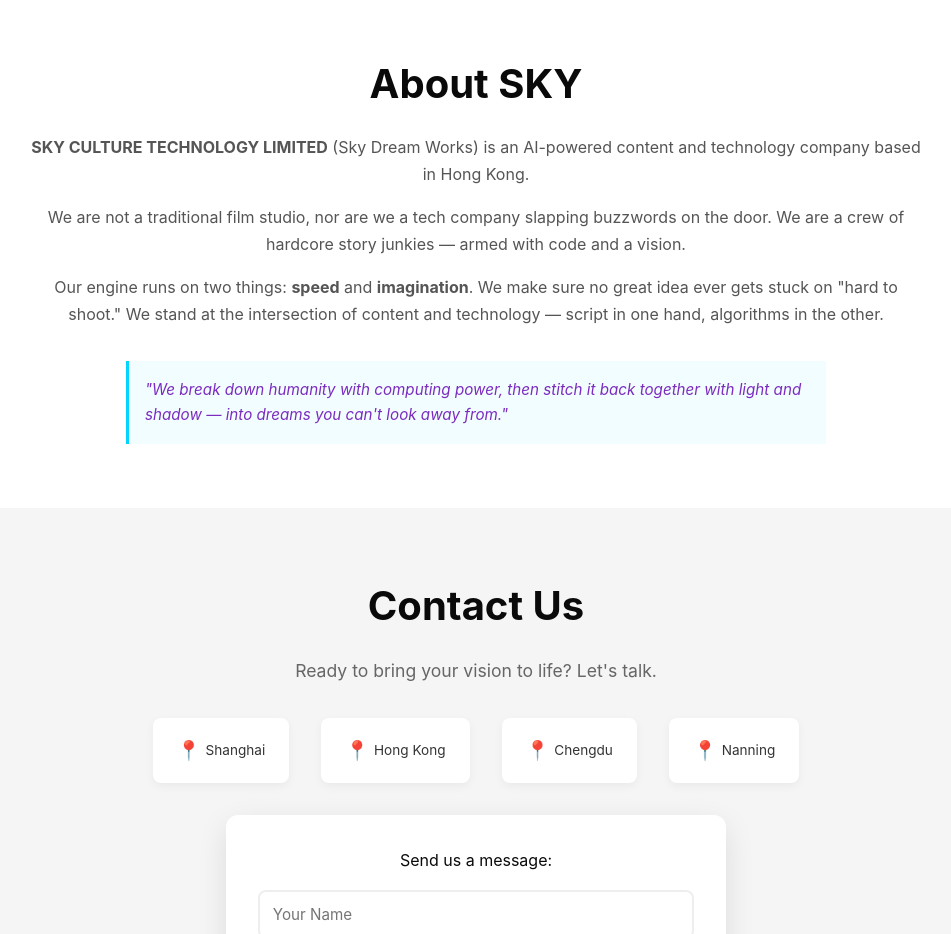
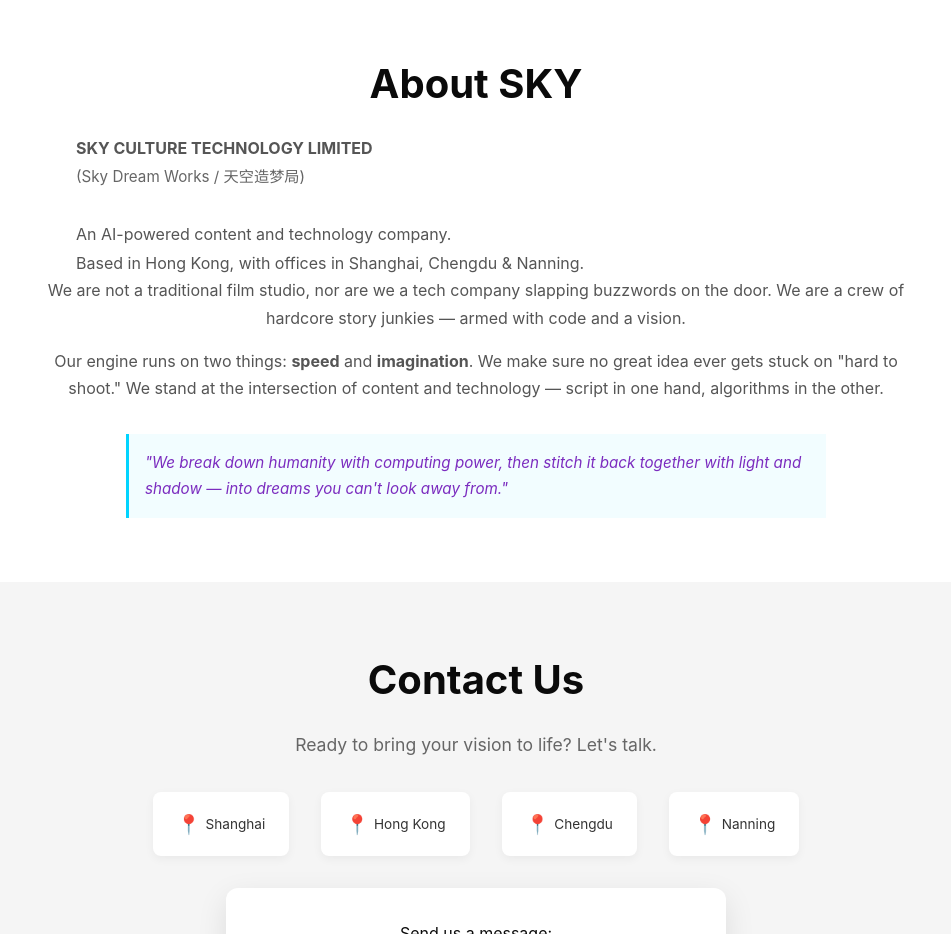
Before and after one commit to KJADEHOME/sky-aitec-website, a plain HTML site: page index.html in a window 1280 px wide. Shown: the part 2480-3414 px from the top of the page, without its empty margins (164-1115 px from the left). Drawn offline with Linux system fonts and the light colour scheme.

Commit message:
Update index.html

```diff
--- a/index.html
+++ b/index.html
@@ -261,7 +261,13 @@
         <div class="about-content">
             <div class="about-text">
                 <h2>About SKY</h2>
-                <p><strong>SKY CULTURE TECHNOLOGY LIMITED</strong> (Sky Dream Works) is an AI-powered content and technology company based in Hong Kong.</p>
+                <p style="text-align: left; max-width: 800px; margin: 0 auto; line-height: 1.8;">
+    <strong>SKY CULTURE TECHNOLOGY LIMITED</strong><br>
+    <span style="color: #666; font-size: 0.95em;">(Sky Dream Works / 天空造梦局)</span><br><br>
+    An AI-powered content and technology company.
+<br>
+    Based in Hong Kong, with offices in Shanghai, Chengdu & Nanning.
+</p>
                 <p>We are not a traditional film studio, nor are we a tech company slapping buzzwords on the door. We are a crew of hardcore story junkies — armed with code and a vision.</p>
                 <p>Our engine runs on two things: <strong>speed</strong> and <strong>imagination</strong>. We make sure no great idea ever gets stuck on "hard to shoot." We stand at the intersection of content and technology — script in one hand, algorithms in the other.</p>
                 <p class="motto">"We break down humanity with computing power, then stitch it back together with light and shadow — into dreams you can't look away from."</p>
```
